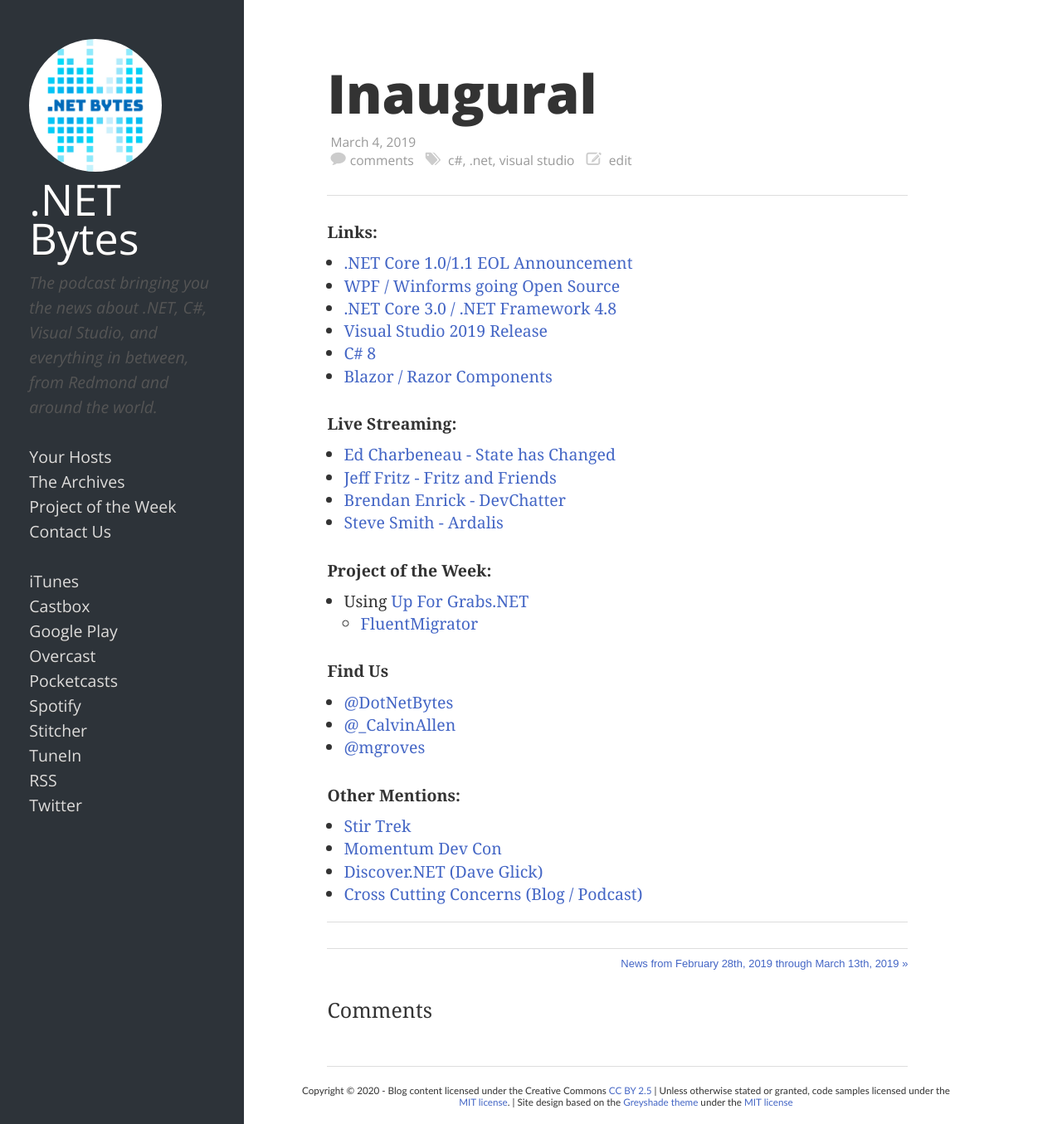
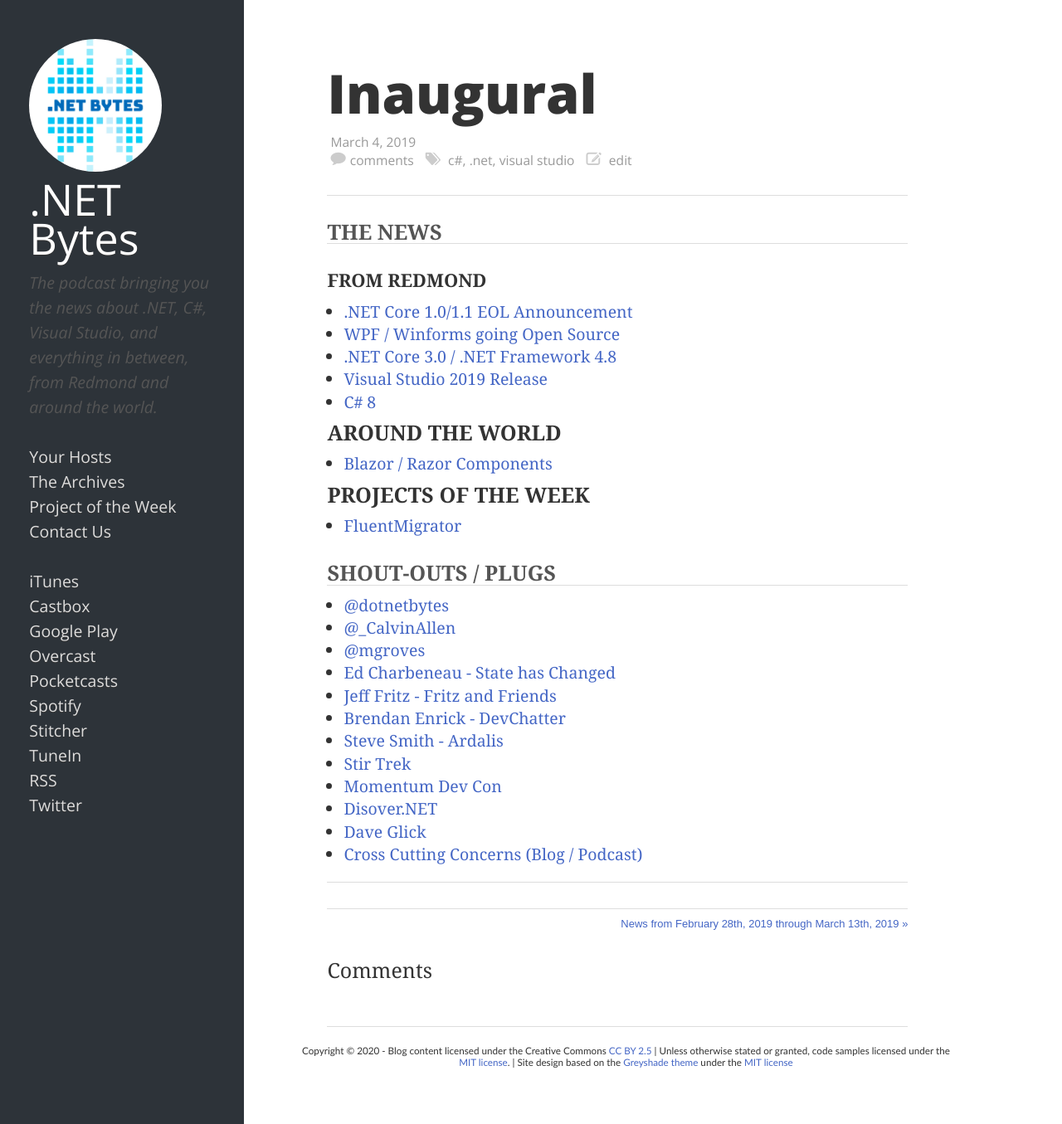
Before and after one commit to dotnetbytes/Website, a Jekyll site: the page built from _posts/2019-03-04-1/2019-03-04-1.md, in a window 1280 px wide and 1355 px high. Shown: the whole window at 83% size. Built offline with Jekyll 4.4.1, drawn with Linux system fonts in a browser that asks for light colours; comment, search, counter and statistics services are not loaded.

Commit message:
Reformatting old podcast episode pages to new formats

```diff
--- a/_posts/2019-03-04-1/2019-03-04-1.md
+++ b/_posts/2019-03-04-1/2019-03-04-1.md
@@ -7,39 +7,35 @@ file_length: "22622429"
 duration: "23:03"
 ---
 
-<p><strong>Links:</strong></p>
-<ul>
-<li><a href="https://devblogs.microsoft.com/dotnet/net-core-1-0-and-1-1-will-reach-end-of-life-on-june-27-2019/">.NET Core 1.0/1.1 EOL Announcement</a></li>
-<li><a href="https://www.hanselman.com/blog/AnnouncingWPFWinFormsAndWinUIAreGoingOpenSource.aspx">WPF / Winforms going Open Source</a></li>
-<li><a href="https://devblogs.microsoft.com/dotnet/announcing-net-core-3-preview-1-and-open-sourcing-windows-desktop-frameworks/">.NET Core 3.0 / .NET Framework 4.8</a></li>
-<li><a href="https://visualstudio.microsoft.com/vs/">Visual Studio 2019 Release</a></li>
-<li><a href="https://devblogs.microsoft.com/dotnet/building-c-8-0/">C# 8</a></li>
-<li><a href="https://www.telerik.com/blogs/razor-components-first-official-preview">Blazor / Razor Components</a></li>
-</ul>
-<p><strong>Live Streaming:</strong></p>
-<ul>
-<li><a href="https://www.twitch.tv/edcharbeneau">Ed Charbeneau - State has Changed</a></li>
-<li><a href="https://www.twitch.tv/csharpfritz">Jeff Fritz - Fritz and Friends</a></li>
-<li><a href="https://www.twitch.tv/devchatter">Brendan Enrick - DevChatter</a></li>
-<li><a href="https://www.twitch.tv/ardalis">Steve Smith - Ardalis</a></li>
-</ul>
-<p><strong>Project of the Week:</strong></p>
-<ul>
-<li>Using <a href="https://up-for-grabs.net/#/">Up For Grabs.NET</a>
-<ul>
-<li><a href="https://github.com/fluentmigrator/fluentmigrator">FluentMigrator</a></li>
-</ul></li>
-</ul>
-<p><strong>Find Us</strong></p>
-<ul>
-<li><a href="https://twitter.com/dotnetbytes">@DotNetBytes</a></li>
-<li><a href="https://twitter.com/_CalvinAllen">@_CalvinAllen</a></li>
-<li><a href="https://twitter.com/mgroves">@mgroves</a></li>
-</ul>
-<p><strong>Other Mentions:</strong></p>
-<ul>
-<li><a href="https://stirtrek.com/">Stir Trek</a></li>
-<li><a href="https://momentumdevcon.com/">Momentum Dev Con</a></li>
-<li><a href="https://discoverdot.net/">Discover.NET</a> <a href="https://twitter.com/daveaglick">(Dave Glick)</a></li>
-<li><a href="https://crosscuttingconcerns.com/">Cross Cutting Concerns (Blog / Podcast)</a></li>
-</ul>
+## THE NEWS
+
+### FROM REDMOND
+
+* [.NET Core 1.0/1.1 EOL Announcement](https://devblogs.microsoft.com/dotnet/net-core-1-0-and-1-1-will-reach-end-of-life-on-june-27-2019/)
+* [WPF / Winforms going Open Source](https://www.hanselman.com/blog/AnnouncingWPFWinFormsAndWinUIAreGoingOpenSource.aspx)
+* [.NET Core 3.0 / .NET Framework 4.8](https://devblogs.microsoft.com/dotnet/announcing-net-core-3-preview-1-and-open-sourcing-windows-desktop-frameworks/)
+* [Visual Studio 2019 Release](https://visualstudio.microsoft.com/vs/)
+* [C# 8](https://devblogs.microsoft.com/dotnet/building-c-8-0/)
+
+### AROUND THE WORLD
+
+* [Blazor / Razor Components](https://www.telerik.com/blogs/razor-components-first-official-preview)
+
+### PROJECTS OF THE WEEK
+
+* [FluentMigrator](https://github.com/fluentmigrator/fluentmigrator)
+
+## SHOUT-OUTS / PLUGS
+
+* [@dotnetbytes](https://twitter.com/dotnetbytes)
+* [@\_CalvinAllen](https://twitter.com/_CalvinAllen)
+* [@mgroves](https://twitter.com/mgroves)
+* [Ed Charbeneau - State has Changed](https://www.twitch.tv/edcharbeneau)
+* [Jeff Fritz - Fritz and Friends](https://www.twitch.tv/csharpfritz)
+* [Brendan Enrick - DevChatter](https://www.twitch.tv/devchatter)
+* [Steve Smith - Ardalis](https://www.twitch.tv/ardalis)
+* [Stir Trek](https://stirtrek.com)
+* [Momentum Dev Con](https://momentumdevcon.com/)
+* [Disover.NET](https://discoverdot.net/)
+* [Dave Glick](https://twitter.com/daveaglick)
+* [Cross Cutting Concerns (Blog / Podcast)](https://crosscuttingconcerns.com/)
```
Also changed, not shown: _posts/2019-08-19-5/2019-08-19-5.md (+26 -18 lines).
